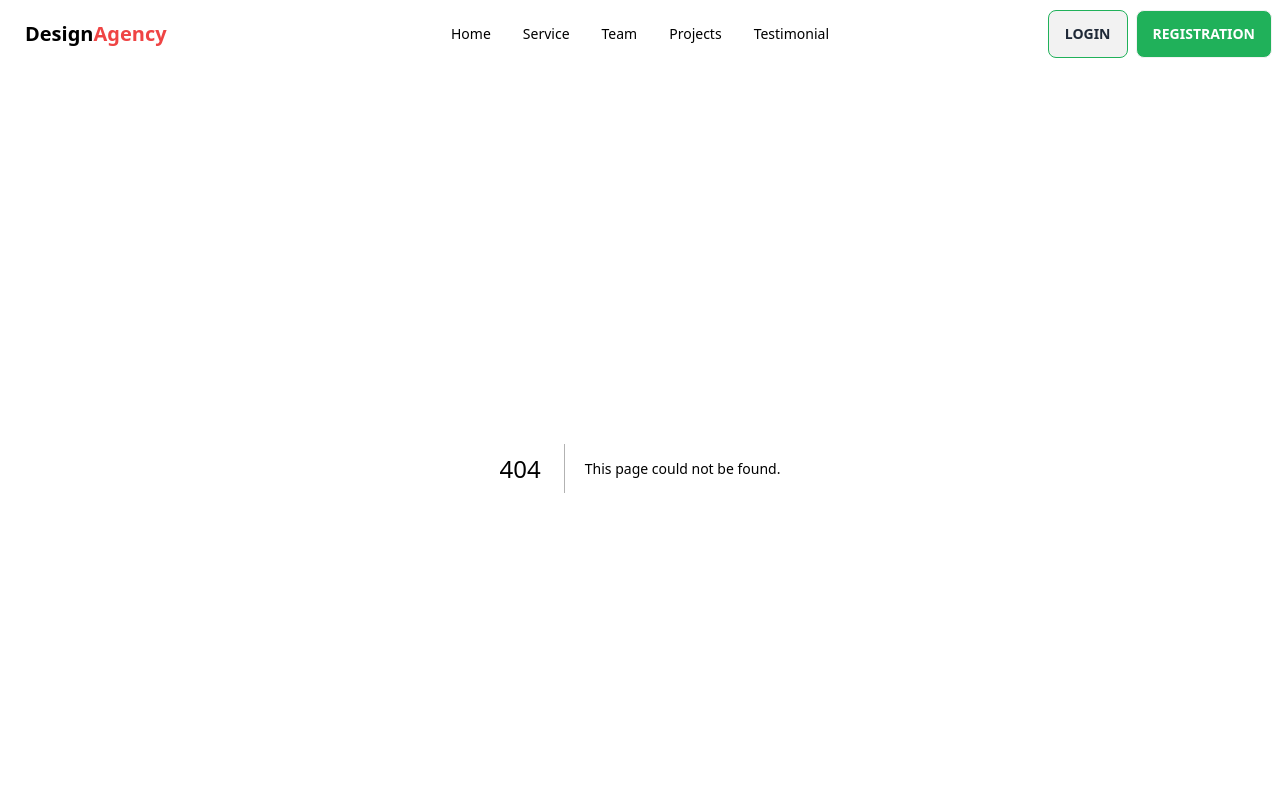
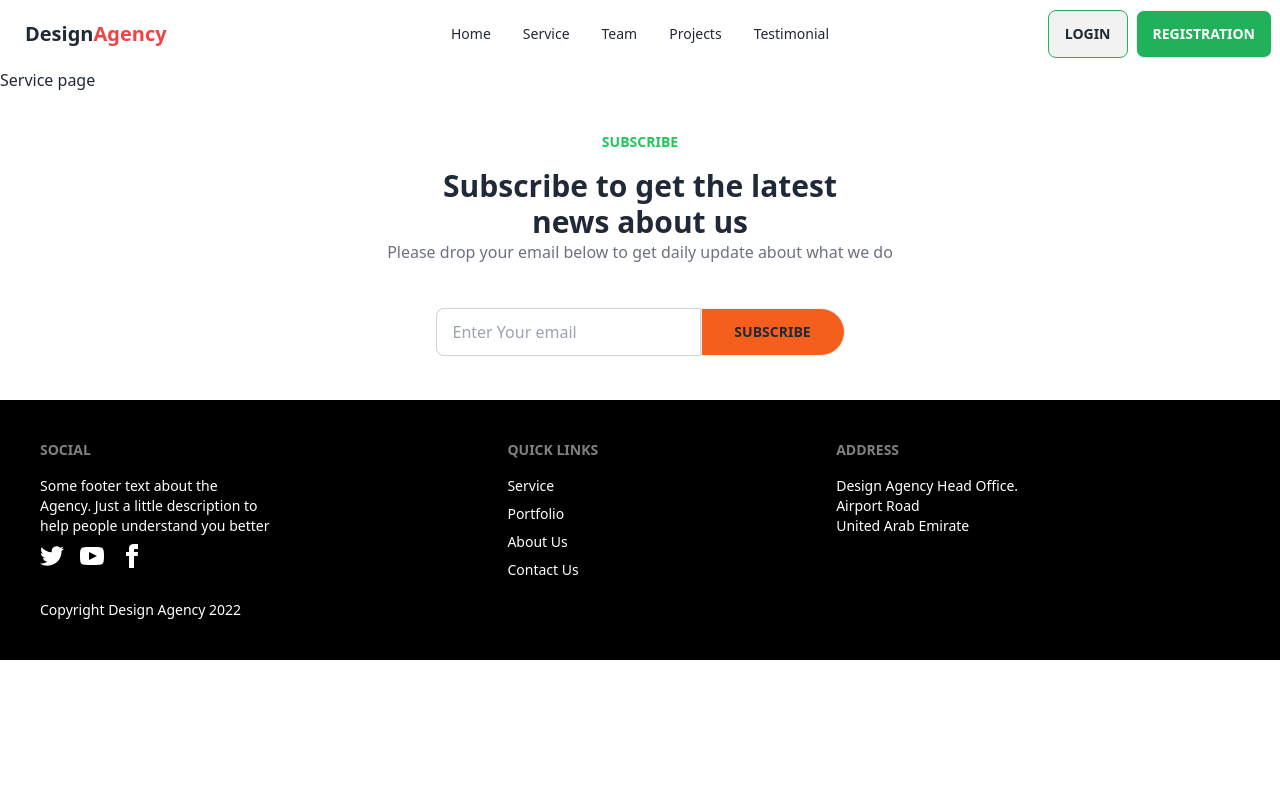
Before and after one commit to Joy5k/Design-agency, a Next.js app: page /Pages/service in a window 1280 px wide. Before the commit this address had no page. Shown: the top 800 px of the page. Built offline with nearby package versions, Linux system fonts and the light colour scheme.

Commit message:
added the team part successfully

```diff
--- a/package.json
+++ b/package.json
@@ -16,6 +16,7 @@
     "postcss": "8.4.30",
     "react": "18.2.0",
     "react-dom": "18.2.0",
+    "react-icons": "^4.11.0",
     "tailwindcss": "3.3.3"
   },
   "devDependencies": {
--- a/src/app/Components/Navbar.jsx
+++ b/src/app/Components/Navbar.jsx
@@ -1,3 +1,4 @@
+import Link from 'next/link';
 import React from 'react';
 
 const Navbar = () => {
@@ -10,28 +11,28 @@ const Navbar = () => {
         <svg xmlns="http://www.w3.org/2000/svg" className="h-5 w-5" fill="none" viewBox="0 0 24 24" stroke="currentColor"><path strokeLinecap="round" strokeLinejoin="round" strokeWidth="2" d="M4 6h16M4 12h8m-8 6h16" /></svg>
       </label>
       <ul tabIndex={0} className="menu menu-sm dropdown-content mt-3 z-[1] p-2 shadow bg-base-100 rounded-box w-52">
-        <li><a>Home</a></li>
+        <li><Link href="/" >Home</Link></li>
 
-        <li><a>Team</a></li>
-        <li><a>Service</a></li>
-        <li><a>Projects</a></li>
-        <li><a>Testimonial</a></li>
+        <li><Link href="/" >Team</Link></li>
+        <li><Link href="/" >Service</Link></li>
+        <li><Link href="/" >Projects</Link></li>
+        <li><Link href="/" >Testimonial</Link></li>
       </ul>
     </div>
-    <a className="btn btn-ghost normal-case text-xl font-bold"><span className='-mr-2'>Design</span><span className='text-red-500'>Agency</span></a>
+    <Link href="/"  className="btn btn-ghost normal-case text-xl font-bold"><span className='-mr-2'>Design</span><span className='text-red-500'>Agency</span></Link>
   </div>
   <div className="navbar-center hidden lg:flex">
                     <ul className="menu menu-horizontal px-1">
-                        <li className='hover:text-[#20B15A] hover:bg-transparent  hover:border-[#20B15A] hover:font-semi-bold '><a className='hover:text-[#20B15A] hover:border-[#20B15A]'>Home</a></li>
-       <li><a className='hover:text-[#20B15A] hover:border-[#20B15A]'>Service</a></li>
-       <li><a className='hover:text-[#20B15A] hover:border-[#20B15A]'>Team</a></li>
-       <li><a className='hover:text-[#20B15A] hover:border-[#20B15A]'>Projects</a></li>
-       <li><a className='hover:text-[#20B15A] hover:border-[#20B15A]'>Testimonial</a></li>
+                        <li className='hover:text-[#20B15A] hover:bg-transparent  hover:border-[#20B15A] hover:font-semi-bold '><Link href="/"  className='hover:text-[#20B15A] hover:border-[#20B15A]'>Home</Link></li>
+       <li><Link  href="/Pages/service" className='hover:text-[#20B15A] hover:border-[#20B15A]'>Service</Link></li>
+       <li><Link href="/Pages/team"  className='hover:text-[#20B15A] hover:border-[#20B15A]'>Team</Link></li>
+       <li><Link href="/"  className='hover:text-[#20B15A] hover:border-[#20B15A]'>Projects</Link></li>
+       <li><Link href="/"  className='hover:text-[#20B15A] hover:border-[#20B15A]'>Testimonial</Link></li>
      </ul>
   </div>
   <div className="navbar-end">
-    <a className="btn border border-[#20B15A] hover:bg-[#20B15A] hover:text-white">Login</a>
-    <a className="btn ml-2 bg-[#20B15A] text-white hover:bg-white hover:text-[#20B15A] hover:border-[#20B15A]">Registration</a>
+    <Link href="/"  className="btn border border-[#20B15A] hover:bg-[#20B15A] hover:text-white">Login</Link>
+    <Link href="/"  className="btn ml-2 bg-[#20B15A] text-white hover:bg-white hover:text-[#20B15A] hover:border-[#20B15A]">Registration</Link>
   </div>
 </div>
         </div>
--- /dev/null
+++ b/src/app/Pages/service/page.jsx
@@ -0,0 +1,11 @@
+import React from 'react';
+
+const page = () => {
+    return (
+        <div>
+          <h3>Service page</h3>
+        </div>
+    );
+};
+
+export default page;
--- /dev/null
+++ b/src/app/Pages/team/page.jsx
@@ -0,0 +1,67 @@
+'use client'
+import React, { useEffect, useState } from 'react';
+import { FaFacebookF } from "react-icons/fa";
+import { HiArrowSmRight } from "react-icons/hi";
+import { BsInstagram, BsTwitter } from "react-icons/bs";
+import Link from 'next/link';
+
+const page = () => {
+    const [data, setData] = useState([])
+    useEffect(() => {
+        fetch('https://agency.teamrabbil.com/api/TeamList')
+            .then(res => res.json())
+            .then(data => {
+              setData(data);
+              console.log(data,'team list');
+            })
+    },[])
+    return (
+      <div className='px-[105px] py-67px bg-white mb-36'>
+        <div className=' pb-20 pt-5 w'>
+          <h1 className='text-3xl font-bold my-16'>Team</h1>
+          <div className='flex align-middle'>
+
+            <Link className='inline' href='/'>Home
+
+            </Link>
+            <span className='mt-1 mx-3'><HiArrowSmRight></HiArrowSmRight></span>
+          <Link className='text-green-500' href='/'>Team</Link>
+          </div>
+        </div>
+                <div className='mb-10'>
+                <p className='text-xl font-semibold text-green-500'>Our Team Member</p>
+                <h3 className='font-bold text-3xl'>Check our awesome team <br /> members</h3>
+            </div>
+        {/* cart items */}
+
+        <div className='grid grid-cols-1 md:grid-cols-3 lg:grid-cols-4 gap-8'>
+        {
+  data.map((team) => (
+    <div key={team.id} className="card w-fit bg-transparent p-2 shadow-sm" >
+      <figure><img src={team.image} alt="Shoes" /></figure>
+      <div className= 'w-[150px] mx-auto -mt-12 mb-10 bg-slate-200 p-1 rounded-3xl flex justify-evenly'>
+        <Link href={team?.facebook} className='cursor-pointer hover:bg-blue-600 hover:text-blue-50 p-2 hover:rounded-full'><FaFacebookF></FaFacebookF></Link>
+<Link href={team?.twitter}  className='cursor-pointer hover:bg-sky-400 hover:text-blue-50 p-2 hover:rounded-full'><BsTwitter></BsTwitter></Link>
+<Link href={team?.instagram}  className='cursor-pointer hover:bg-red-600 hover:text-blue-50 p-2 hover:rounded-full'><BsInstagram></BsInstagram></Link>
+      </div>
+
+      <div className="mt-2 text-start">
+        <p className='text-start text-2xl font-semibold'>{ team?.name}</p>
+        <p className='text-start'>{team?.bio }</p>
+      </div>
+    </div>
+  ))
+}
+        </div>
+
+
+
+
+
+
+
+        </div>
+    );
+};
+
+export default page;
```
Also changed, not shown: 1 other file (tests, documents, lock files or other folders).
